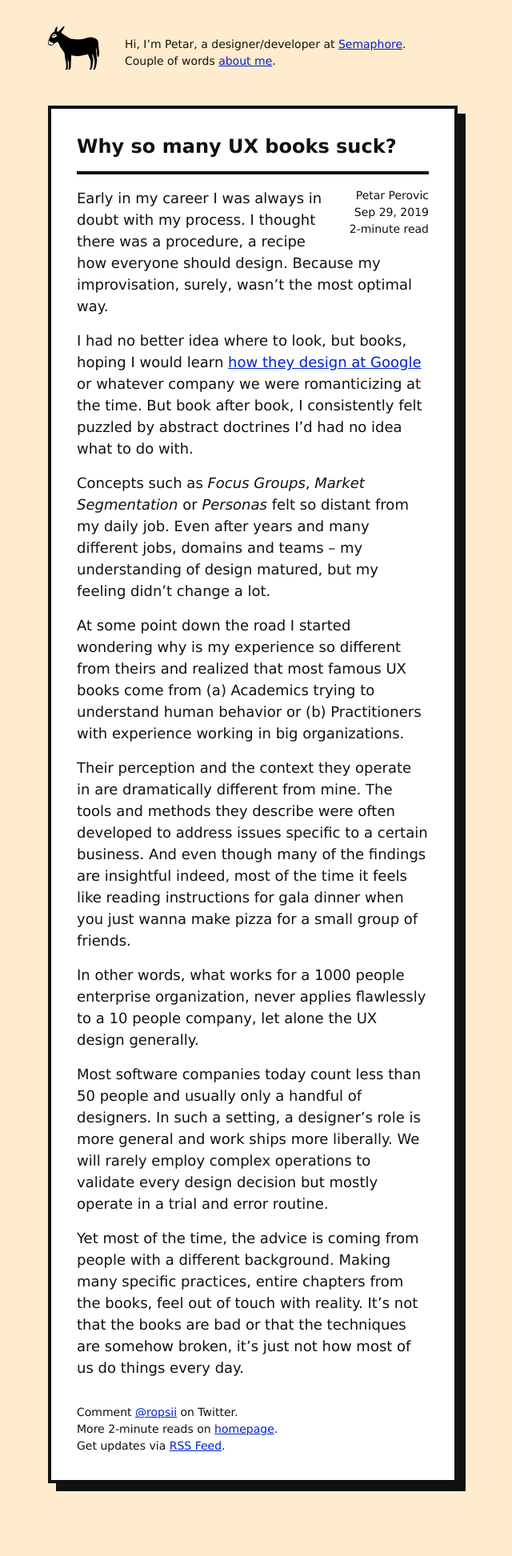
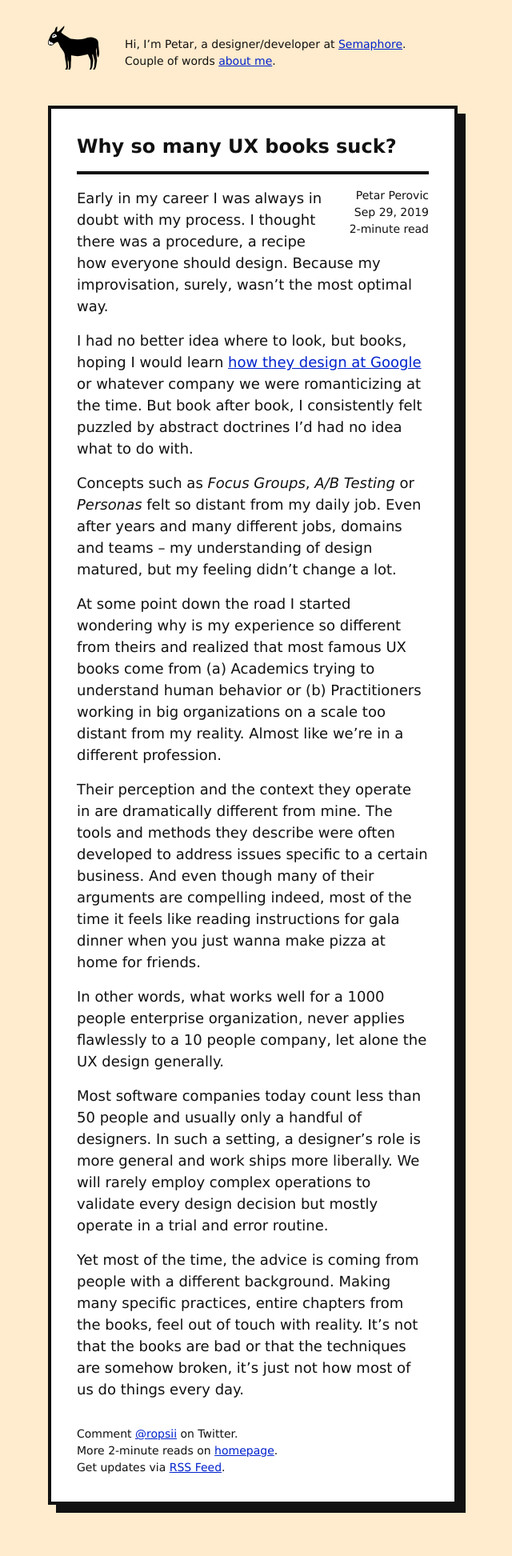
Before and after one commit to ropsii/ropsii.github.io, a Jekyll site: the page built from _posts/2019-09-29-ux-books-suck.markdown, in a window 1280 px wide. Shown: the whole page at 80% size, without its empty margins (324-964 px from the left). Built offline with Jekyll 4.4.1, drawn with Linux system fonts in a browser that asks for light colours; before the commit the page ends 1918 px from its top, so only the background shows below that.

Commit message:
rewording

```diff
--- a/_layouts/profile.html
+++ b/_layouts/profile.html
@@ -8,9 +8,10 @@
                 <div class="f5 f4-m mb3">
                     <h2 class="sans-serif f3 mb2">About me</h2>
                     <p class="mb3">My expertise is in design and production of web applications. For years I’ve been helping various products be more useful and meaningful.</p>
-                    <p class="mb3">Currently I work on <a href="#">Semaphore</a>, a robust tool for developers. I run product design and help shape product strategy.</p>
-                    <p class="mb4">In past I was at home insurance startup <a href="#">Super</a>, spent several years perfecting a project management app <a href="#">ActiveCollab</a>, and ran a design agency <a href="#">Superawesome</a> with a friend.</p>
+                    <p class="mb3">Currently I work on <a href="https://semaphoreci.com">Semaphore</a>, a robust tool for developers. I run product design and help shape product strategy.</p>
+                    <p class="mb4">In past I was at innovative home insurance startup <a href="https://hellosuper.com">Super</a>, lead a redesign of a project management app <a href="https://activecollab.com">ActiveCollab</a>, and ran a design agency <a href="https://sprawsm.com">Superawesome</a> with a friend.</p>
                     <img src="{% link /assets/pp.jpg %}" alt="Petar Perovic" class="db mv4">
+                    <p class="mb3">My previous work with Semaphore was <a href="https://www.typewolf.com/site-of-the-day/semaphore">featured on Typewolf</a>, a website that lists outstanding typography on the web. I didn’t work on the current website, though.</p>
                     <p class="mb3">I’ve been living in Porto, Portugal for years now, and my hometown is Novi Sad, Serbia.</p>
                     <p class="">I lazy tweet from <a href="https://twitter.com/ropsii">@ropsii</a>.</p>
                 </div>
--- a/_posts/2019-09-29-ux-books-suck.markdown
+++ b/_posts/2019-09-29-ux-books-suck.markdown
@@ -12,13 +12,13 @@
 
 I had no better idea where to look, but books, hoping I would learn [how they design at Google](https://stopdesign.com/archive/2009/03/20/goodbye-google.html) or whatever company we were romanticizing at the time. But book after book, I consistently felt puzzled by abstract doctrines I’d had no idea what to do with.
 
-Concepts such as _Focus Groups_, _Market Segmentation_ or _Personas_ felt so distant from my daily job. Even after years and many different jobs, domains and teams – my understanding of design matured, but my feeling didn’t change a lot.
+Concepts such as _Focus Groups_, _A/B Testing_ or _Personas_ felt so distant from my daily job. Even after years and many different jobs, domains and teams – my understanding of design matured, but my feeling didn’t change a lot.
 
-At some point down the road I started wondering why is my experience so different from theirs and realized that most famous UX books come from (a) Academics trying to understand human behavior or (b) Practitioners with experience working in big organizations.
+At some point down the road I started wondering why is my experience so different from theirs and realized that most famous UX books come from (a) Academics trying to understand human behavior or (b) Practitioners working in big organizations on a scale too distant from my reality. Almost like we’re in a different profession.
 
-Their perception and the context they operate in are dramatically different from mine. The tools and methods they describe were often developed to address issues specific to a certain business. And even though many of the findings are insightful indeed, most of the time it feels like reading instructions for gala dinner when you just wanna make pizza for a small group of friends.
+Their perception and the context they operate in are dramatically different from mine. The tools and methods they describe were often developed to address issues specific to a certain business. And even though many of their arguments are compelling indeed, most of the time it feels like reading instructions for gala dinner when you just wanna make pizza at home for friends.
 
-In other words, what works for a 1000 people enterprise organization, never applies flawlessly to a 10 people company, let alone the UX design generally.
+In other words, what works well for a 1000 people enterprise organization, never applies flawlessly to a 10 people company, let alone the UX design generally.
 
 Most software companies today count less than 50 people and usually only a handful of designers. In such a setting, a designer's role is more general and work ships more liberally. We will rarely employ complex operations to validate every design decision but mostly operate in a trial and error routine.
 
```
